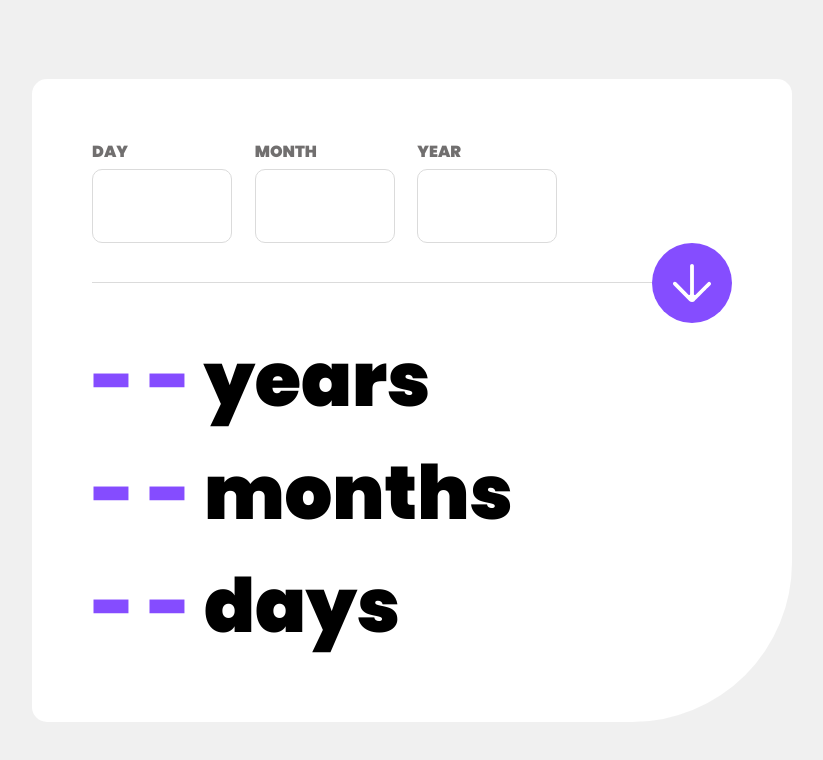
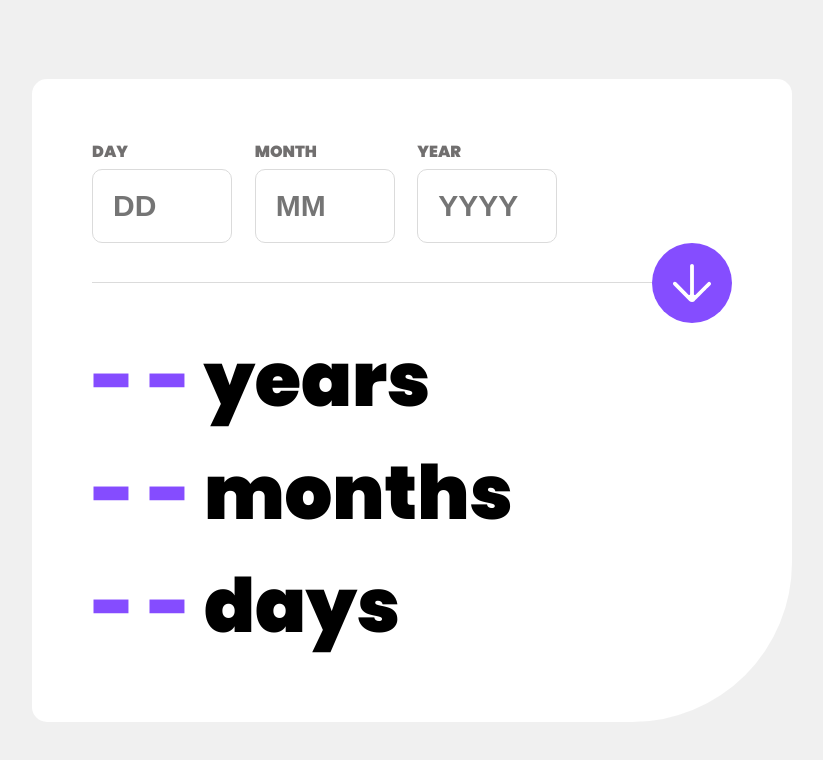
Before and after one commit to AndreiBakos/Frontend-Mentor-Projects, a React (Vite) app in the folder age-calculator/: page / in a window 1280 px wide. Shown: the top 760 px of the page, without its empty margins (228-1051 px from the left). Built offline with nearby package versions, Linux system fonts and the light colour scheme.

Commit message:
Updated CustomInput component

```diff
--- a/age-calculator/src/App.tsx
+++ b/age-calculator/src/App.tsx
@@ -138,9 +138,9 @@ function App() {
   return (
     <main className="App">
       <div className='inputLabelContainerList'>
-        <CustomInput label='DAY' value={inputDay} setValue={setInputDay} inputMaxLength={2} labelError={dayLabelError}/>
-        <CustomInput label='MONTH' value={inputMonth} setValue={setinputMonth} inputMaxLength={2} labelError={monthLabelError} />
-        <CustomInput label='YEAR' value={inputYear} setValue={setinputYear} inputMaxLength={4} labelError={yearLabelError} />
+        <CustomInput label='DAY' value={inputDay} setValue={setInputDay} inputMaxLength={2} labelError={dayLabelError} placeholderValue="DD"/>
+        <CustomInput label='MONTH' value={inputMonth} setValue={setinputMonth} inputMaxLength={2} labelError={monthLabelError} placeholderValue="MM"/>
+        <CustomInput label='YEAR' value={inputYear} setValue={setinputYear} inputMaxLength={4} labelError={yearLabelError} placeholderValue="YYYY"/>
       </div>
       <div className='calculateAgeContainer'>
         <div className='horizontalLine'/>
--- a/age-calculator/src/Components/CustomInput.tsx
+++ b/age-calculator/src/Components/CustomInput.tsx
@@ -3,9 +3,10 @@ interface CustomInputProps {
     value: string,
     setValue: React.Dispatch<React.SetStateAction<string>>,
     inputMaxLength: number,
-    labelError: string
+    labelError: string,
+    placeholderValue: string
 }
-export default function CustomInput({label, value, setValue, inputMaxLength, labelError}: CustomInputProps) {
+export default function CustomInput({label, value, setValue, inputMaxLength, labelError, placeholderValue}: CustomInputProps) {
     const defaultValue = '--';
 
     const handleInputChange = (newInputValue: string) => {
@@ -27,6 +28,7 @@ export default function CustomInput({label, value, setValue, inputMaxLength, lab
         <div className="inputLabelContainer">
             <p className="label">{label}</p>
             <input
+                placeholder={placeholderValue}
                 style={{
                     border: `1px solid ${labelError.length > 0 ? 'red' : '#dbdbdb'}`,
                     borderRadius: 10}}
```
